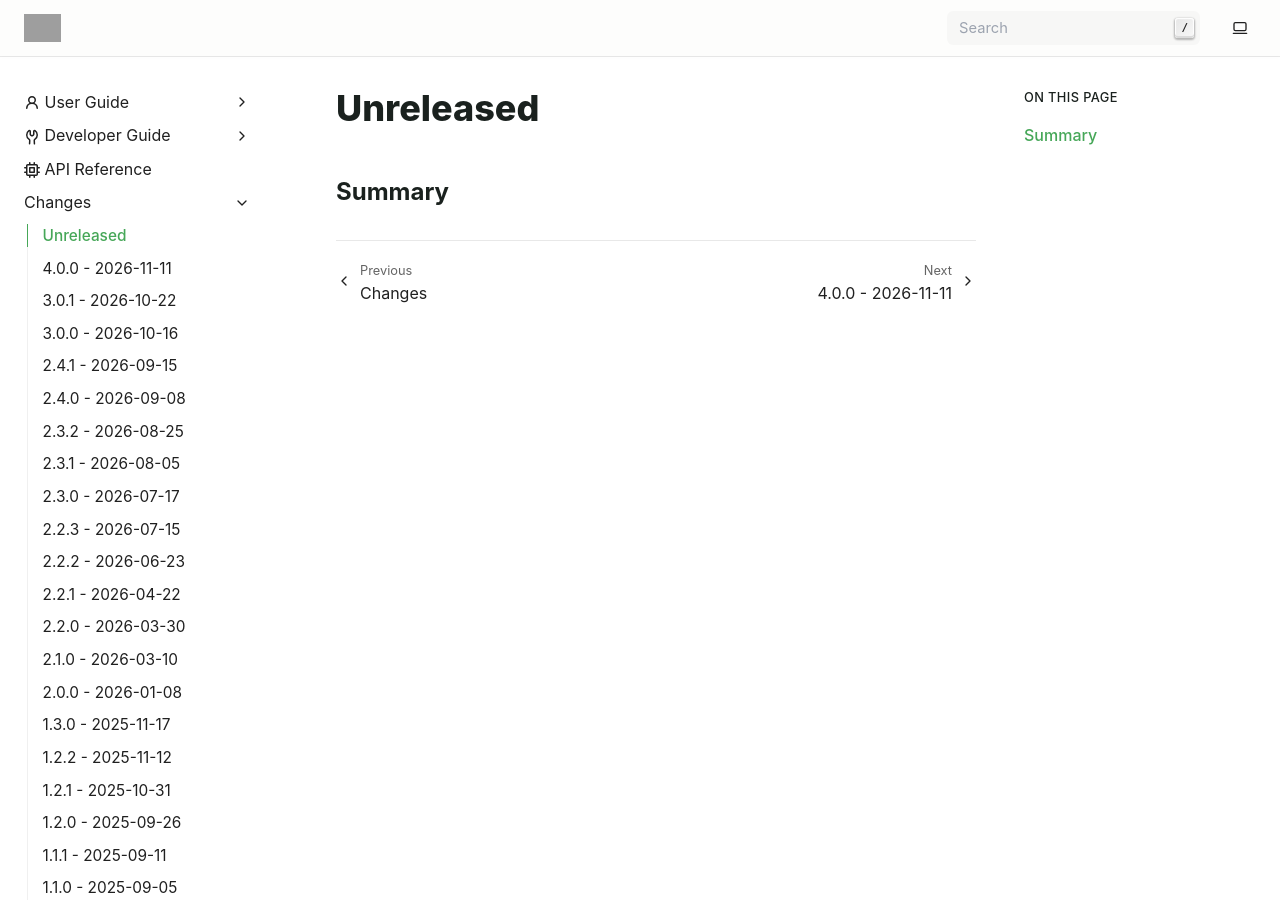
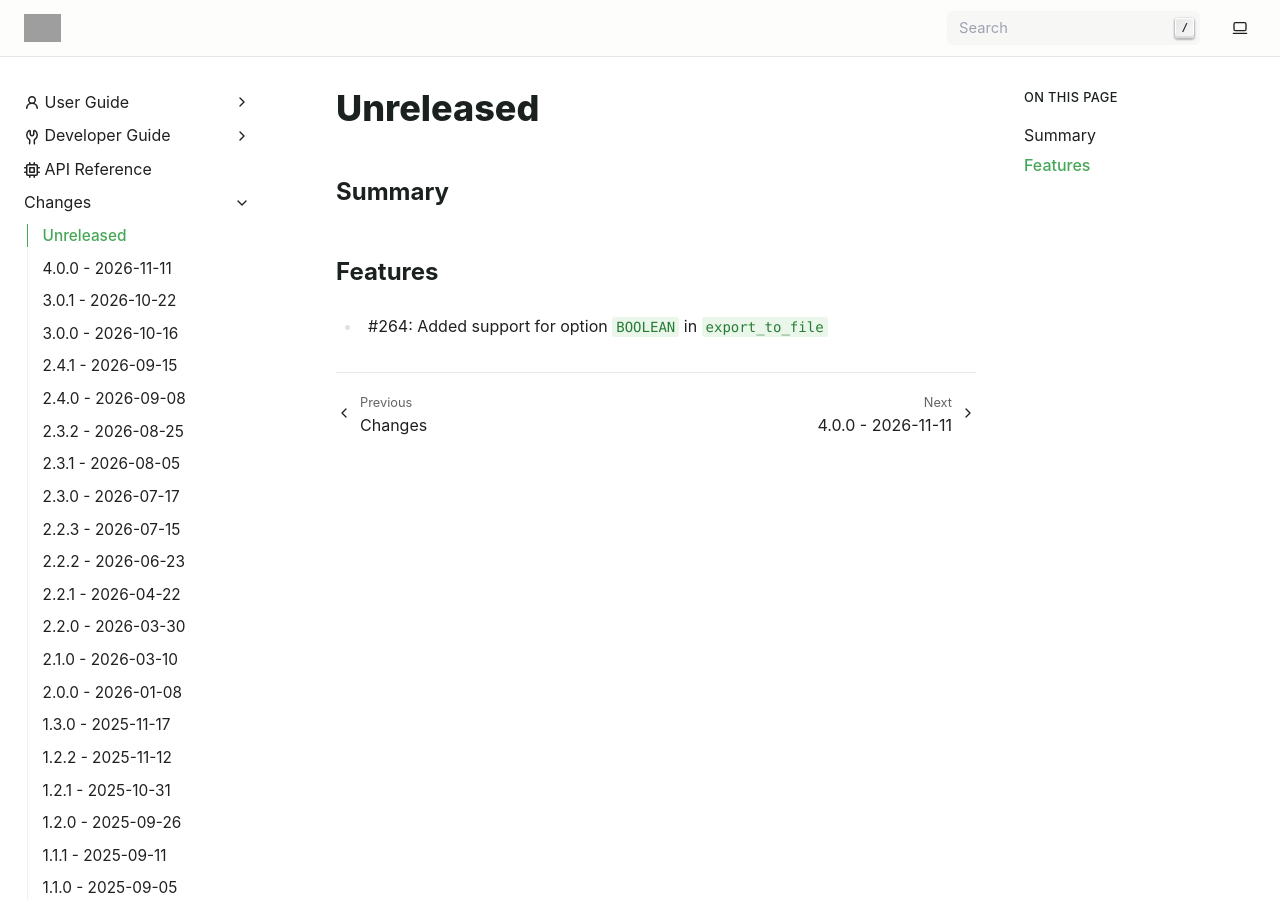
Before and after one commit to exasol/pyexasol, a Sphinx documentation site: the page built from doc/changes/unreleased.md, in a window 1280 px wide and 900 px high. Built offline with Sphinx 7.4.7, drawn with Linux system fonts in a browser that asks for light colours; grey boxes are pictures that could not be loaded.

Commit message:
#264: Added support for option `BOOLEAN` in `export_to_file`

```diff
--- a/doc/changes/unreleased.md
+++ b/doc/changes/unreleased.md
@@ -1,3 +1,7 @@
 # Unreleased
 
 ## Summary
+
+## Features
+
+* #264: Added support for option `BOOLEAN` in `export_to_file`
```
